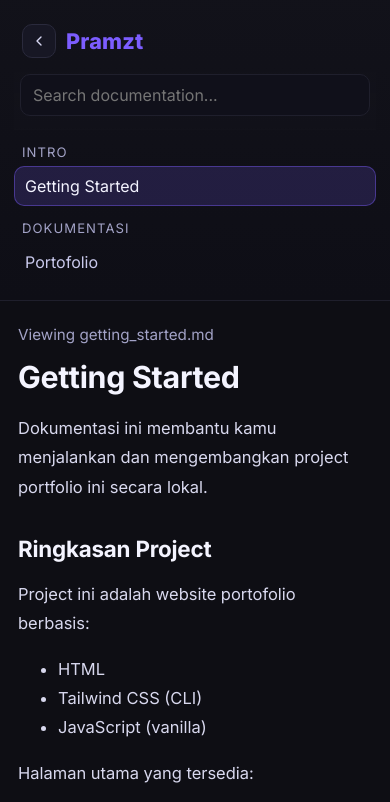
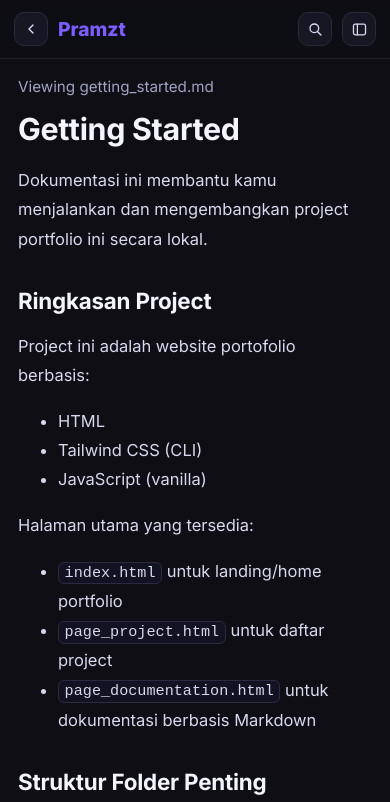
Before and after one commit to lspsavage/My_porto, a website: page page_documentation.html in a window 390 px wide. Shown: the top 802 px of the page. Drawn offline with nearby package versions, Linux system fonts and the light colour scheme; files whose address does not match are found by name.

Commit message:
change side in mobile page

```diff
--- a/page_documentation.html
+++ b/page_documentation.html
@@ -53,7 +53,8 @@
       position: sticky;
       top: 0;
       height: 100vh;
-      overflow: auto;
+      overflow-y: auto;
+      overflow-x: hidden;
     }
 
     .left-toggle {
@@ -105,11 +106,40 @@
       color: #f4f4ff;
     }
 
+    .icon-button {
+      border: 1px solid #2a2a3c;
+      background: #171724;
+      color: #d9d9f4;
+      border-radius: 10px;
+      width: 34px;
+      height: 34px;
+      display: inline-flex;
+      align-items: center;
+      justify-content: center;
+      text-decoration: none;
+      transition: 0.2s ease;
+      cursor: pointer;
+    }
+
+    .icon-button:hover {
+      border-color: rgba(124, 93, 255, 0.42);
+      background: #1c1c2c;
+      color: #f4f4ff;
+    }
+
     .brand-title {
       font-weight: 800;
       font-size: 1.35rem;
       color: var(--accent);
       letter-spacing: 0.01em;
+    }
+
+    .mobile-topbar {
+      display: none;
+    }
+
+    .mobile-backdrop {
+      display: none;
     }
 
     .search-wrap {
@@ -165,6 +195,8 @@
       cursor: pointer;
       font: inherit;
       width: 100%;
+      white-space: normal;
+      word-break: break-word;
       transition: 0.2s ease;
     }
 
@@ -346,22 +378,71 @@
       }
 
       .left {
-        position: static;
-        height: auto;
-        border-right: none;
-        border-bottom: 1px solid var(--line);
+        position: fixed;
+        top: 0;
+        left: 0;
+        width: min(86vw, 320px);
+        height: 100vh;
+        border-right: 1px solid var(--line);
+        border-bottom: none;
+        transform: translateX(-100%);
+        transition: transform 0.25s ease;
+        z-index: 40;
+      }
+
+      .layout.sidebar-open .left {
+        transform: translateX(0);
+      }
+
+      .left .brand {
+        display: none;
       }
 
       .search-wrap {
         position: static;
+        top: auto;
+        background: transparent;
+        padding-top: 8px;
       }
 
       .left-toggle {
         display: none;
       }
 
+      .mobile-topbar {
+        display: flex;
+        align-items: center;
+        gap: 10px;
+        padding: 12px 14px;
+        position: sticky;
+        top: 0;
+        z-index: 35;
+        border-bottom: 1px solid var(--line);
+        background: rgba(14, 14, 20, 0.9);
+        backdrop-filter: blur(8px);
+      }
+
+      .mobile-topbar-title {
+        font-weight: 800;
+        font-size: 1.2rem;
+        color: var(--accent);
+        flex: 1;
+      }
+
+      .mobile-backdrop {
+        position: fixed;
+        inset: 0;
+        background: rgba(5, 7, 12, 0.38);
+        backdrop-filter: blur(4px);
+        z-index: 30;
+      }
+
+      .layout.sidebar-open .mobile-backdrop {
+        display: block;
+      }
+
       .center {
-        padding: 24px 18px 34px;
+        padding: 18px 18px 34px;
       }
 
       article {
@@ -373,6 +454,31 @@
 
 <body>
   <div class="layout">
+    <header class="mobile-topbar">
+      <a class="back-button" href="./index.html" aria-label="Back to home" title="Back to home">
+        <svg width="16" height="16" viewBox="0 0 24 24" fill="none" aria-hidden="true">
+          <path d="M15 18L9 12L15 6" stroke="currentColor" stroke-width="2" stroke-linecap="round"
+            stroke-linejoin="round" />
+        </svg>
+      </a>
+      <span class="mobile-topbar-title">Pramzt</span>
+      <button id="mobile-search-btn" class="icon-button" type="button" aria-label="Open search" title="Open search">
+        <svg width="16" height="16" viewBox="0 0 24 24" fill="none" aria-hidden="true">
+          <circle cx="11" cy="11" r="6.5" stroke="currentColor" stroke-width="2" />
+          <path d="M16 16L21 21" stroke="currentColor" stroke-width="2" stroke-linecap="round" />
+        </svg>
+      </button>
+      <button id="mobile-sidebar-toggle" class="icon-button" type="button" aria-label="Toggle sidebar"
+        aria-expanded="false" title="Toggle sidebar">
+        <svg width="17" height="17" viewBox="0 0 24 24" fill="none" aria-hidden="true">
+          <rect x="3.5" y="4.5" width="17" height="15" rx="2.5" stroke="currentColor" stroke-width="1.8" />
+          <path d="M9 4.5V19.5" stroke="currentColor" stroke-width="1.8" stroke-linecap="round" />
+        </svg>
+      </button>
+    </header>
+
+    <div id="mobile-backdrop" class="mobile-backdrop" aria-hidden="true"></div>
+
     <aside class="left">
       <div class="brand">
         <a class="back-button" href="./index.html" aria-label="Back to home" title="Back to home">
@@ -423,6 +529,11 @@
     const sidebarSectionsEl = document.getElementById("sidebar-sections");
     const layoutEl = document.querySelector(".layout");
     const sidebarToggleBtn = document.getElementById("sidebar-toggle");
+    const mobileSidebarToggleBtn = document.getElementById("mobile-sidebar-toggle");
+    const mobileSearchBtn = document.getElementById("mobile-search-btn");
+    const mobileBackdropEl = document.getElementById("mobile-backdrop");
+
+    const isMobileView = () => window.matchMedia("(max-width: 900px)").matches;
 
     const slugify = (text) => text
       .toLowerCase()
@@ -446,6 +557,12 @@
       document.querySelectorAll(".doc-item").forEach((item) => {
         item.classList.toggle("active", item.dataset.file === file);
       });
+    };
+
+    const setMobileSidebarState = (open) => {
+      layoutEl.classList.toggle("sidebar-open", open);
+      mobileSidebarToggleBtn.setAttribute("aria-expanded", String(open));
+      document.body.style.overflow = open ? "hidden" : "";
     };
 
     const buildSidebar = (filter = "") => {
@@ -488,6 +605,7 @@
             markActiveDoc(doc.file);
             setDocInQuery(doc.file);
             fetchDoc(doc.file);
+            if (isMobileView()) setMobileSidebarState(false);
           });
           list.appendChild(btn);
         });
@@ -591,10 +709,35 @@
       setDocInQuery(current);
       markActiveDoc(current);
       fetchDoc(current);
+      setMobileSidebarState(false);
 
       sidebarToggleBtn.addEventListener("click", () => {
         const collapsed = layoutEl.classList.toggle("sidebar-collapsed");
         sidebarToggleBtn.setAttribute("aria-expanded", String(!collapsed));
+      });
+
+      mobileSidebarToggleBtn.addEventListener("click", () => {
+        const willOpen = !layoutEl.classList.contains("sidebar-open");
+        setMobileSidebarState(willOpen);
+      });
+
+      mobileSearchBtn.addEventListener("click", () => {
+        setMobileSidebarState(true);
+        setTimeout(() => searchEl.focus(), 50);
+      });
+
+      mobileBackdropEl.addEventListener("click", () => setMobileSidebarState(false));
+
+      document.addEventListener("keydown", (event) => {
+        if (event.key === "Escape" && layoutEl.classList.contains("sidebar-open")) {
+          setMobileSidebarState(false);
+        }
+      });
+
+      window.addEventListener("resize", () => {
+        if (!isMobileView() && layoutEl.classList.contains("sidebar-open")) {
+          setMobileSidebarState(false);
+        }
       });
 
       searchEl.addEventListener("input", (event) => {
```
